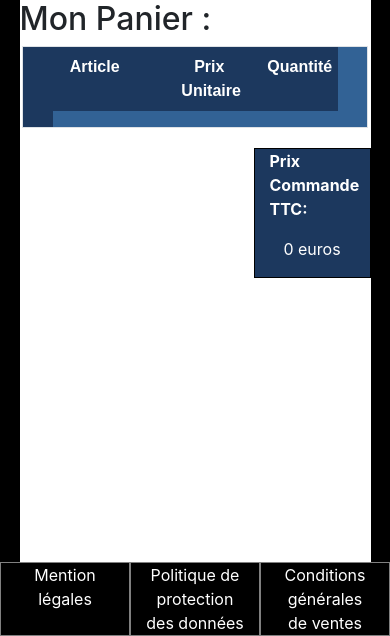
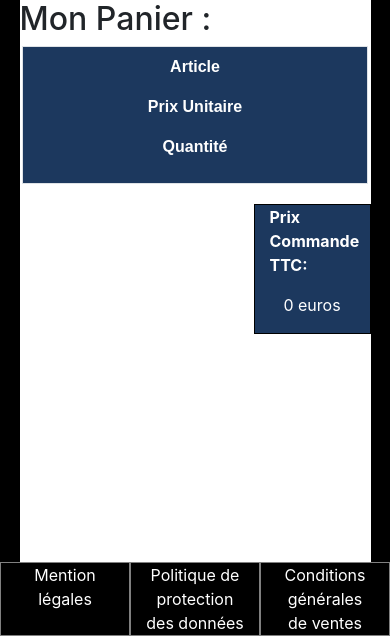
Before and after one commit to WaroteJ/web_Project, a PHP site: page /panier.php in a window 390 px wide. Shown: the part 208-844 px from the top of the page. Run offline with PHP 8.4, Linux system fonts and the light colour scheme; the visitor is signed in with stand-in values (Sample User, id 1); data that the repository does not hold is empty.

Commit message:
change on css

```diff
--- a/panier.php
+++ b/panier.php
@@ -36,10 +36,10 @@
             <table>
                     <thead class="container-fluid">
                         <tr class="row border">
-                            <th class="col-5">Article</th>
-                            <th class="col-3">Prix Unitaire</th>
-                            <th class="col-3">Quantité</th>
-                            <th class="col-1"></th>
+                            <th class="col-md-5">Article</th>
+                            <th class="col-md-3">Prix Unitaire</th>
+                            <th class="col-md-3">Quantité</th>
+                            <th class="col-md-1"></th>
                         </tr>
                     </thead>
                     <tbody class="container-fluid">
--- a/php/scriptPanier.php
+++ b/php/scriptPanier.php
@@ -18,10 +18,10 @@
             $requete->execute();
             while($result = $requete->fetch()):
                 echo'<tr class="row border">
-                        <td class="col-5">'.$result[0].'</td>
-                        <td class="col-3">'.$result[1].'</td>
-                        <td class="col-3">'.$result[2].'</td>
-                        <td class="col-1">
+                        <td class="col-md-5">'.$result[0].'</td>
+                        <td class="col-md-3">'.$result[1].'</td>
+                        <td class="col-md-3">'.$result[2].'</td>
+                        <td class="col-md-1">
                         <form method="post" class="cross">
                             <input type="hidden" name="id" id="id" value="'.$result[3].'">
                             <input class="supp_input" type="submit" value="X" name="supp">
```
